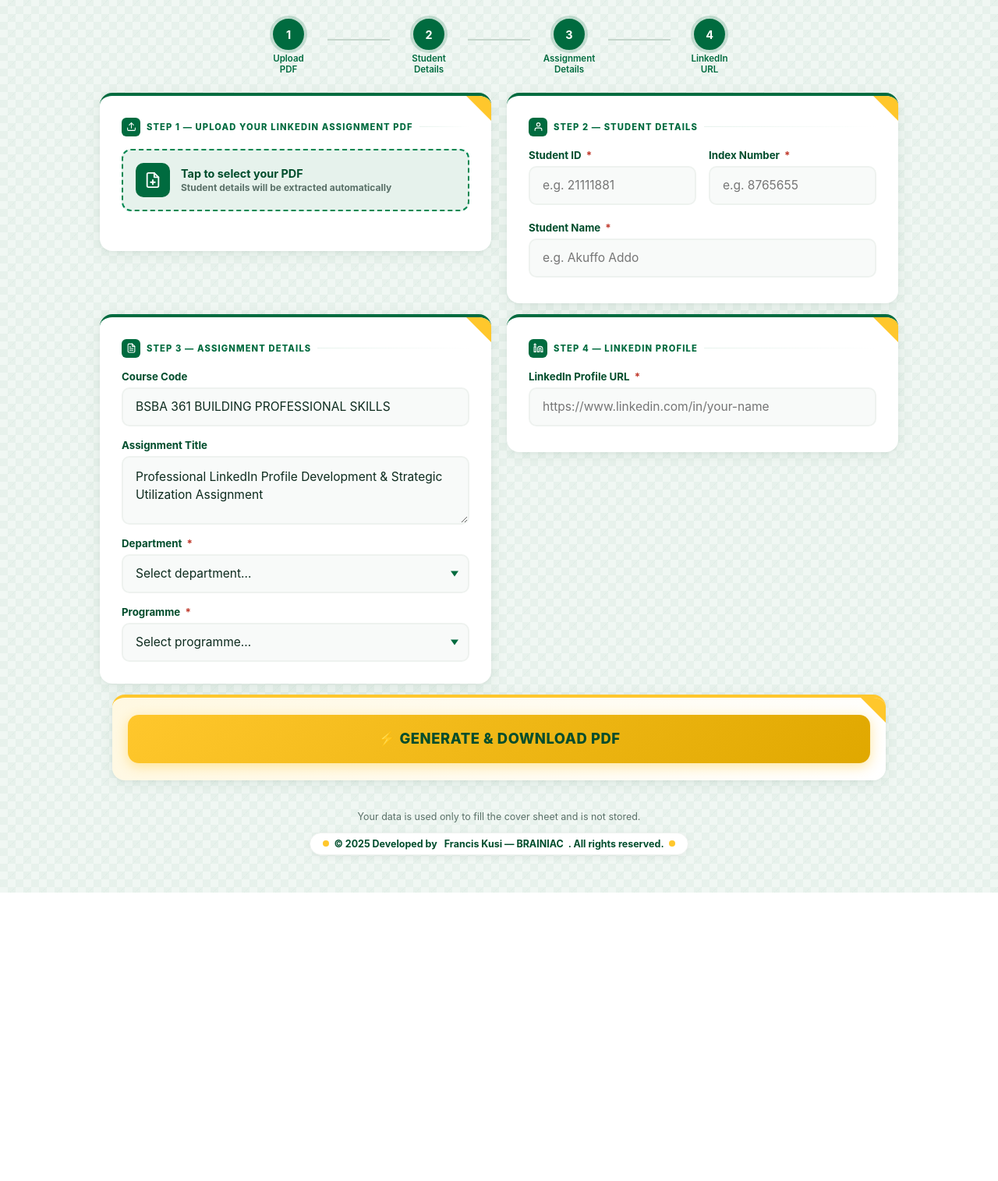
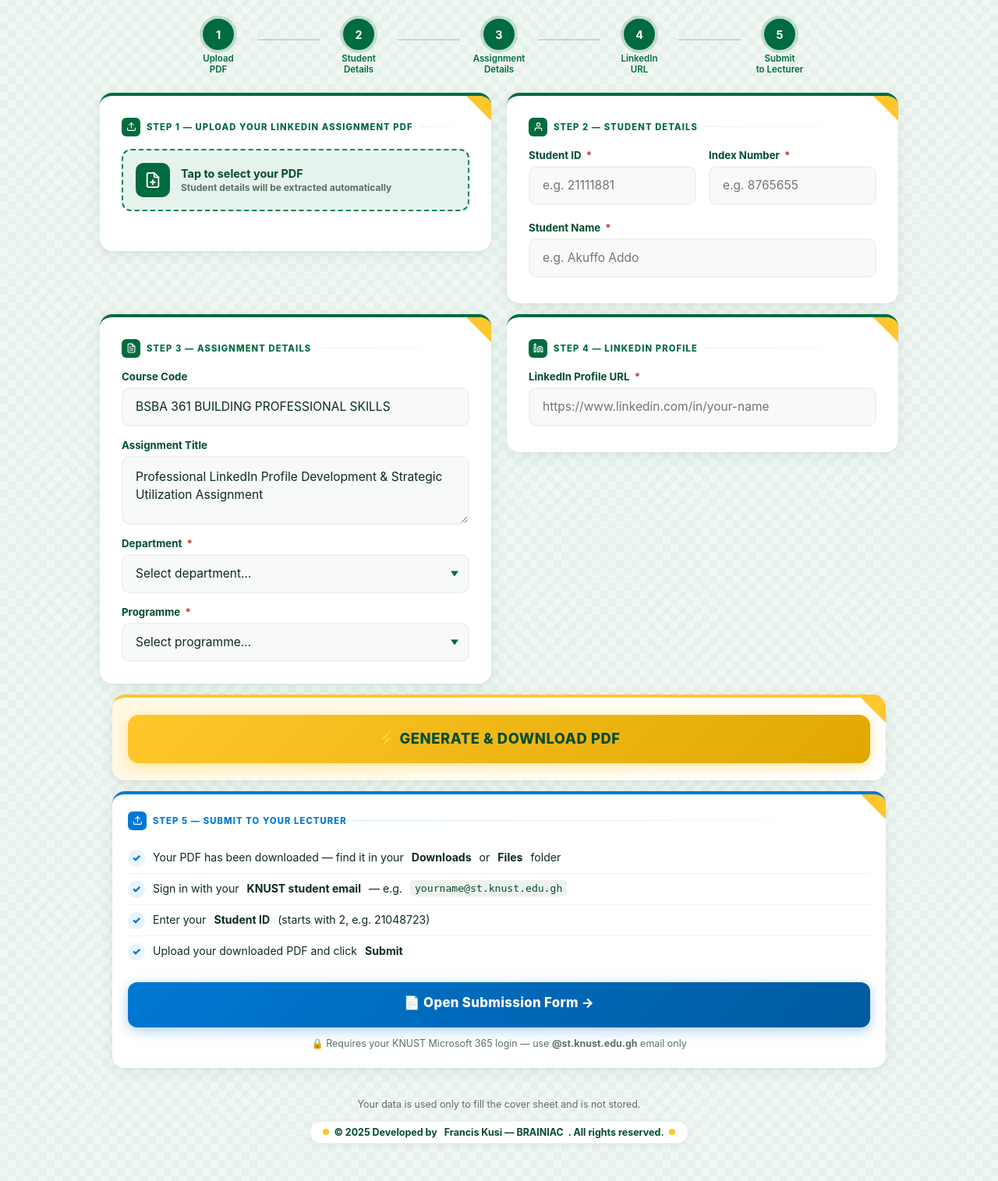
Before and after one commit to brainiacweb-tech/BRAINIAC-Smart-LinkedIn-Assignment-Helper, a Flask app: page / in a window 1280 px wide. Shown: the part 202-1717 px from the top of the page at 78% size. Before the commit the page ends 1347 px from the top, so only its background shows below. Run offline with Flask 3, Linux system fonts and the light colour scheme.

Commit message:
Add Step 5: Microsoft Forms submission card + overlay button after PDF download

```diff
--- a/templates/index.html
+++ b/templates/index.html
@@ -538,6 +538,76 @@
     }
 
     /* =====================================================================
+       STEP 5 — SUBMISSION CARD
+    ===================================================================== */
+    .submit-checklist {
+      list-style: none;
+      margin-bottom: 20px;
+    }
+    .submit-checklist li {
+      display: flex;
+      align-items: flex-start;
+      gap: 10px;
+      font-size: 0.88rem;
+      color: var(--text);
+      padding: 8px 0;
+      border-bottom: 1px solid var(--grey-100);
+      line-height: 1.5;
+    }
+    .submit-checklist li:last-child { border-bottom: none; }
+    .chk {
+      flex-shrink: 0;
+      width: 22px; height: 22px;
+      background: #e8f4fd;
+      color: #0078d4;
+      border-radius: 50%;
+      display: flex;
+      align-items: center;
+      justify-content: center;
+      font-size: 0.8rem;
+      font-weight: 900;
+      margin-top: 1px;
+    }
+    .submit-checklist code {
+      background: var(--grey-100);
+      padding: 1px 6px;
+      border-radius: 4px;
+      font-size: 0.82rem;
+      color: var(--green-dark);
+    }
+
+    .btn-forms {
+      display: block;
+      width: 100%;
+      min-height: 58px;
+      padding: 16px 20px;
+      font-size: 1.05rem;
+      font-weight: 800;
+      font-family: inherit;
+      color: #ffffff;
+      background: linear-gradient(135deg, #0078d4 0%, #005a9e 100%);
+      border: none;
+      border-radius: 12px;
+      cursor: pointer;
+      text-align: center;
+      text-decoration: none;
+      letter-spacing: 0.02em;
+      box-shadow: 0 4px 16px rgba(0,120,212,.35);
+      transition: filter 0.15s, box-shadow 0.15s, transform 0.15s;
+      -webkit-tap-highlight-color: transparent;
+    }
+    .btn-forms:hover  { filter: brightness(1.08); box-shadow: 0 6px 20px rgba(0,120,212,.45); }
+    .btn-forms:active { transform: scale(0.97); }
+
+    .forms-note {
+      margin-top: 12px;
+      font-size: 0.78rem;
+      color: var(--grey-600);
+      text-align: center;
+      line-height: 1.5;
+    }
+
+    /* =====================================================================
        DESKTOP LAYOUT  (≥ 768 px)
     ===================================================================== */
     @media (min-width: 768px) {
@@ -670,6 +740,11 @@
     <div class="step-dot active">
       <div class="circle">4</div>
       <div class="label">LinkedIn<br/>URL</div>
+    </div>
+    <div class="step-line"></div>
+    <div class="step-dot active">
+      <div class="circle">5</div>
+      <div class="label">Submit<br/>to Lecturer</div>
     </div>
   </div>
 
@@ -855,6 +930,40 @@
 
   </form>
 
+  <!-- ================================================================
+       CARD 5 — Submit to Lecturer (Microsoft Forms)
+  ================================================================ -->
+  <div class="card submit-card" style="border-top-color: #0078d4; margin-top: 14px;">
+    <div class="section-label" style="color:#0078d4;">
+      <div class="icon" style="background:#0078d4;">
+        <svg viewBox="0 0 24 24" stroke-width="2" stroke-linecap="round" stroke-linejoin="round">
+          <path d="M21 15v4a2 2 0 0 1-2 2H5a2 2 0 0 1-2-2v-4"/>
+          <polyline points="17 8 12 3 7 8"/>
+          <line x1="12" y1="3" x2="12" y2="15"/>
+        </svg>
+      </div>
+      Step 5 &mdash; Submit to Your Lecturer
+      <div class="label-line" style="background:linear-gradient(90deg,#cce4f7,transparent);"></div>
+    </div>
+
+    <!-- checklist -->
+    <ul class="submit-checklist">
+      <li><span class="chk">&#10003;</span> Your PDF has been downloaded — find it in your <strong>Downloads</strong> or <strong>Files</strong> folder</li>
+      <li><span class="chk">&#10003;</span> Sign in with your <strong>KNUST student email</strong> — e.g. <code>yourname@st.knust.edu.gh</code></li>
+      <li><span class="chk">&#10003;</span> Enter your <strong>Student ID</strong> (starts with 2, e.g. 21048723)</li>
+      <li><span class="chk">&#10003;</span> Upload your downloaded PDF and click <strong>Submit</strong></li>
+    </ul>
+
+    <a href="https://forms.cloud.microsoft/r/HSsJVV8WGs"
+       target="_blank"
+       rel="noopener noreferrer"
+       class="btn-forms">
+      &#128196; Open Submission Form &rarr;
+    </a>
+
+    <p class="forms-note">&#128274; Requires your KNUST Microsoft 365 login &mdash; use <strong>@st.knust.edu.gh</strong> email only</p>
+  </div>
+
   <!-- ====================================================================
        FOOTER
   ==================================================================== -->
@@ -880,6 +989,12 @@
       Building your cover sheet.<br/>This may take up to 30 seconds.
     </div>
     <button type="button" id="overlay-dismiss">Done &mdash; Dismiss</button>
+    <a href="https://forms.cloud.microsoft/r/HSsJVV8WGs"
+       target="_blank" rel="noopener noreferrer"
+       id="overlay-submit-link"
+       style="display:none; margin-top:4px; padding:13px 24px; min-height:50px; font-size:0.97rem; font-weight:800; font-family:inherit; color:#fff; background:linear-gradient(135deg,#0078d4,#005a9e); border-radius:10px; text-decoration:none; text-align:center; box-shadow:0 4px 14px rgba(0,120,212,.4);">
+      &#128196; Submit to Lecturer &rarr;
+    </a>
   </div>
 
   <script>
@@ -999,6 +1114,8 @@
         overlay.classList.remove("visible");
         submitBtn.disabled = false;
         submitBtn.textContent = "\u26A1 Generate & Download PDF";
+        var submitLink = document.getElementById("overlay-submit-link");
+        if (submitLink) submitLink.style.display = "none";
       });
 
       form.addEventListener("submit", function (e) {
@@ -1067,8 +1184,10 @@
                 document.body.removeChild(link);
                 setTimeout(function () { URL.revokeObjectURL(url); }, 1000);
               }
-              overlayMsg.innerHTML = "\u2705 Your PDF has been downloaded!";
+              overlayMsg.innerHTML = "\u2705 Your PDF has been downloaded!\n\nNow submit it to your lecturer using the form below.";
               dismissBtn.style.display = "block";
+              var submitLink = document.getElementById("overlay-submit-link");
+              if (submitLink) submitLink.style.display = "block";
             } else {
               var reader = new FileReader();
               reader.onload = function () {
```
